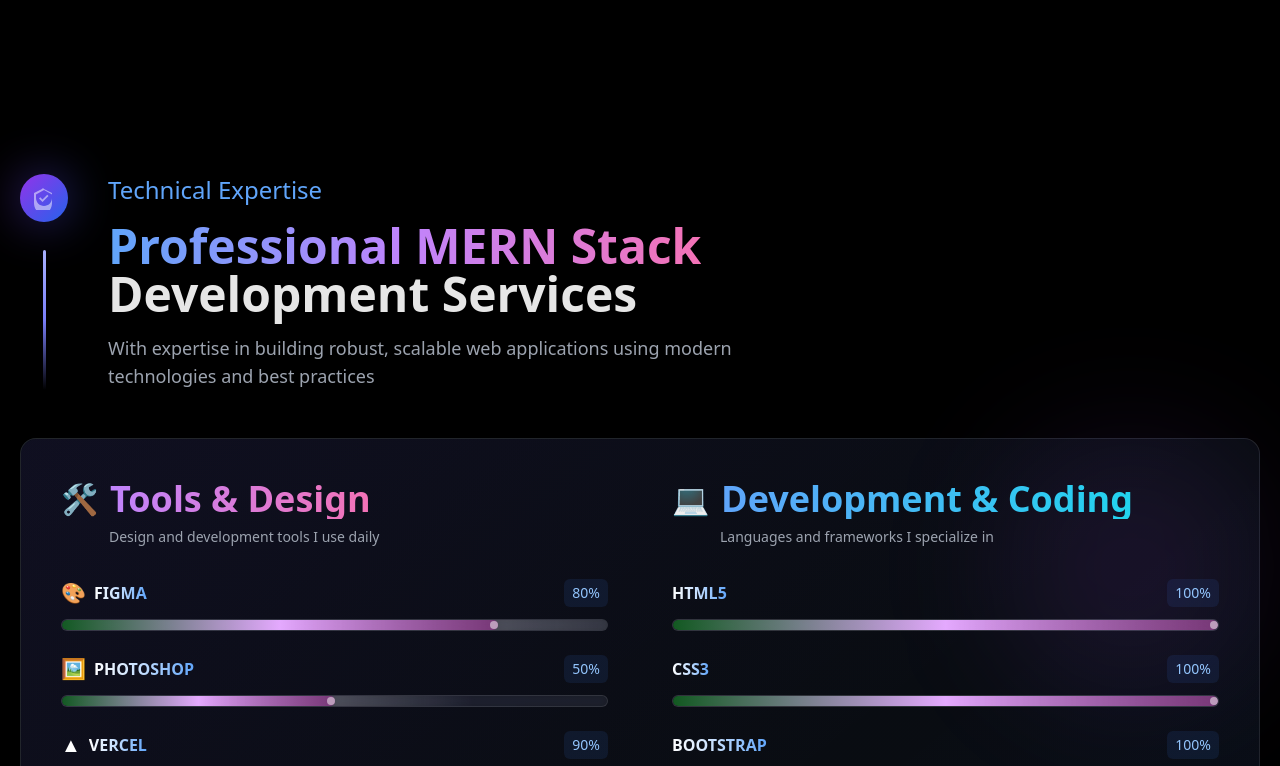
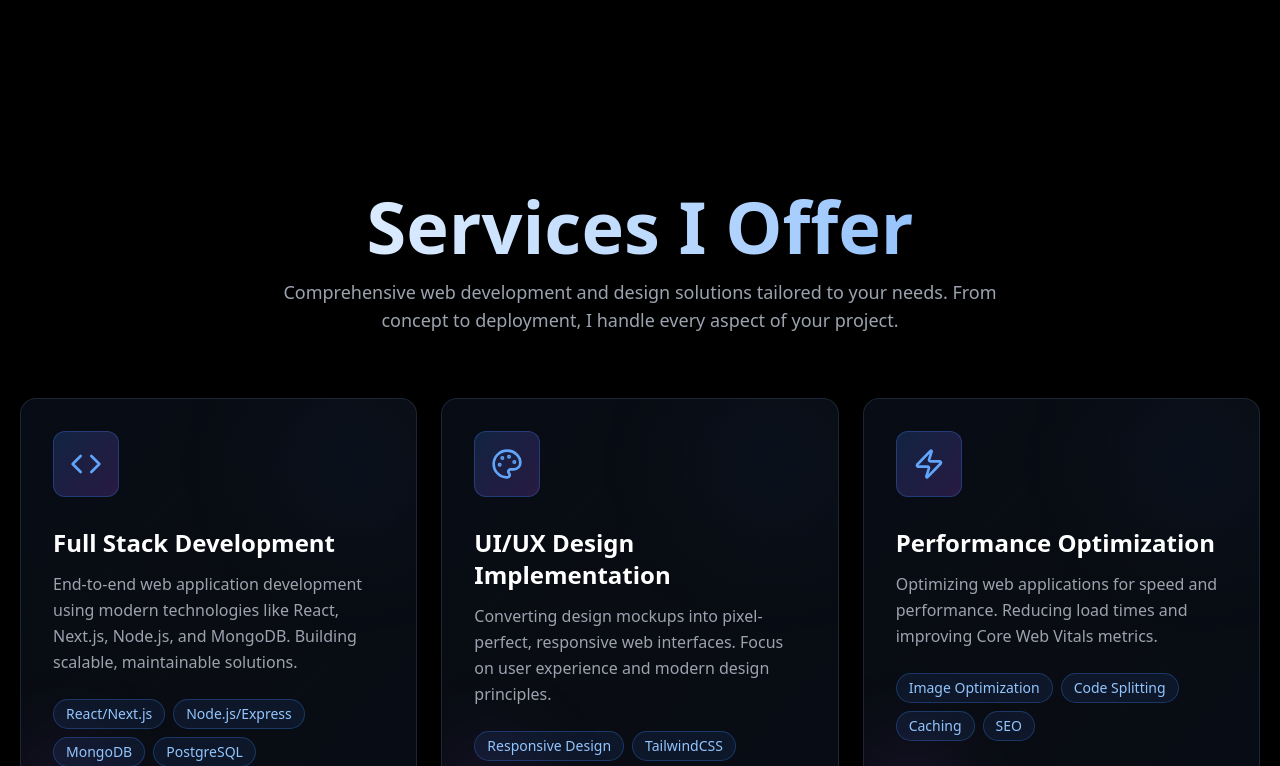
Before and after one commit to ittarek/myProtFolio, a React (Vite) app: page / in a window 1280 px wide. Shown: the part 714-1480 px from the top of the page. Built offline with nearby package versions, Linux system fonts and the light colour scheme.

Commit message:
now uncomment

```diff
--- a/src/Pages/Home/Home.jsx
+++ b/src/Pages/Home/Home.jsx
@@ -19,16 +19,16 @@ const Home = () => {
   return (
     <main className="-mt-[80px] h-full -mb-[30px]">
       <Banner />
-      {/* <Services /> */}
+      <Services />
       <Skills />
       <Experiences />
       <Portfolio />
       <TechStack />
       <Certificate />
       <Process />
-      {/* <SocialProof /> */}
+      <SocialProof />
       <FAQ />
-      {/* <CTA /> */}
+      <CTA />
       <Contact />
       <LinkedInRecommendations />
     </main>
```
